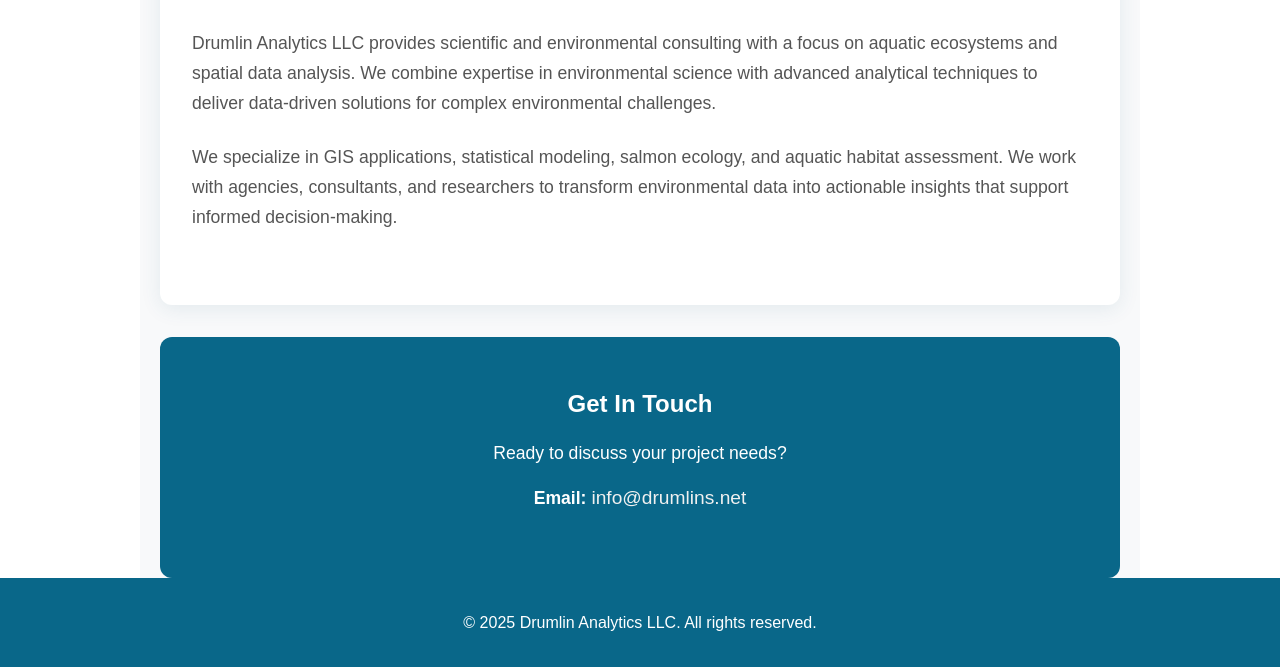
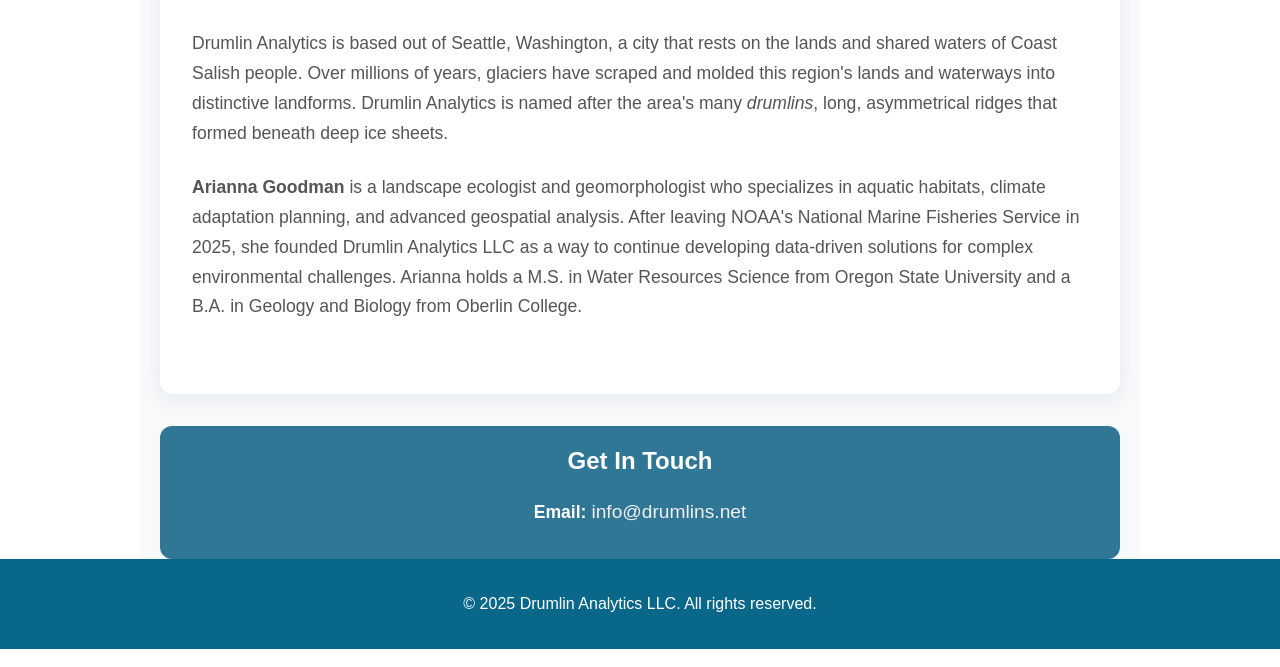
Before and after one commit to drumlin-analytics/drumlin-analytics.github.io, a plain HTML site: page index.html in a window 1280 px wide. Both pictures are taken after a click on the link "About". Shown: the part 250-917 px from the top of the page. Drawn offline with nearby package versions, Linux system fonts and the light colour scheme.

Commit message:
update About text

```diff
--- a/index.html
+++ b/index.html
@@ -182,9 +182,9 @@
         }
 
         .contact-info {
-            background: #096789;
+            background: #307695;
             color: white;
-            padding: 3rem 2rem;
+            padding: 1rem 1rem;
             border-radius: 12px;
             text-align: center;
         }
@@ -334,14 +334,13 @@
         <div id="about" class="page">
             <section class="about-content">
                 <h2>About Drumlin Analytics</h2>
-                <p>Drumlin Analytics LLC provides scientific and environmental consulting with a focus on aquatic ecosystems and spatial data analysis. We combine expertise in environmental science with advanced analytical techniques to deliver data-driven solutions for complex environmental challenges.</p>
+                <p>Drumlin Analytics is based out of Seattle, Washington, a city that rests on the lands and shared waters of Coast Salish people. Over millions of years, glaciers have scraped and molded this region's lands and waterways into distinctive landforms. Drumlin Analytics is named after the area's many <em>drumlins</em>, long, asymmetrical ridges that formed beneath deep ice sheets.</p>
 
-                <p>We specialize in GIS applications, statistical modeling, salmon ecology, and aquatic habitat assessment. We work with agencies, consultants, and researchers to transform environmental data into actionable insights that support informed decision-making.</p>
+                <p><b>Arianna Goodman</b> is a landscape ecologist and geomorphologist who specializes in aquatic habitats, climate adaptation planning, and advanced geospatial analysis. After leaving NOAA's National Marine Fisheries Service in 2025, she founded Drumlin Analytics LLC as a way to continue developing data-driven solutions for complex environmental challenges. Arianna holds a M.S. in Water Resources Science from Oregon State University and a B.A. in Geology and Biology from Oberlin College.</p>
             </section>
 
             <section class="contact-info">
                 <h3>Get In Touch</h3>
-                <p>Ready to discuss your project needs?</p>
                 <p><strong>Email:</strong> <a href="mailto:info@drumlins.net">info@drumlins.net</a></p>
             </section>
         </div>
```
